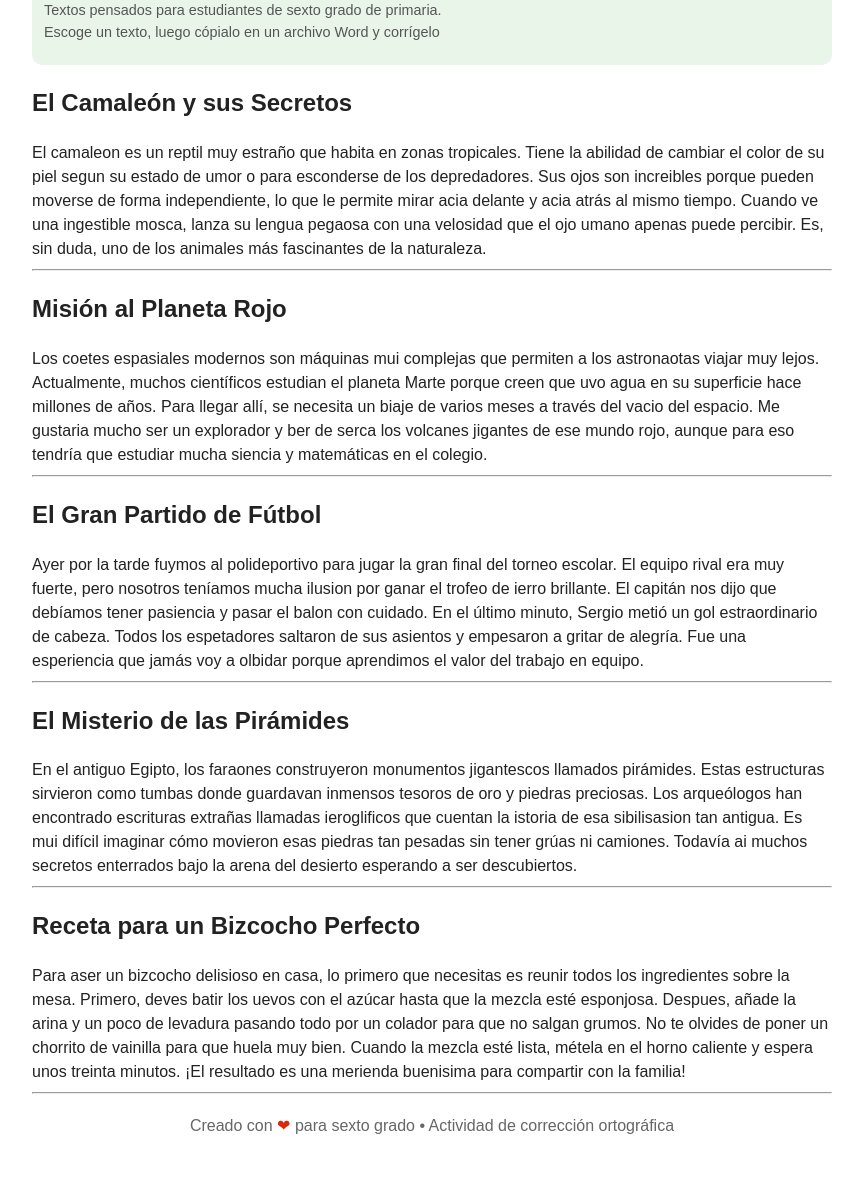
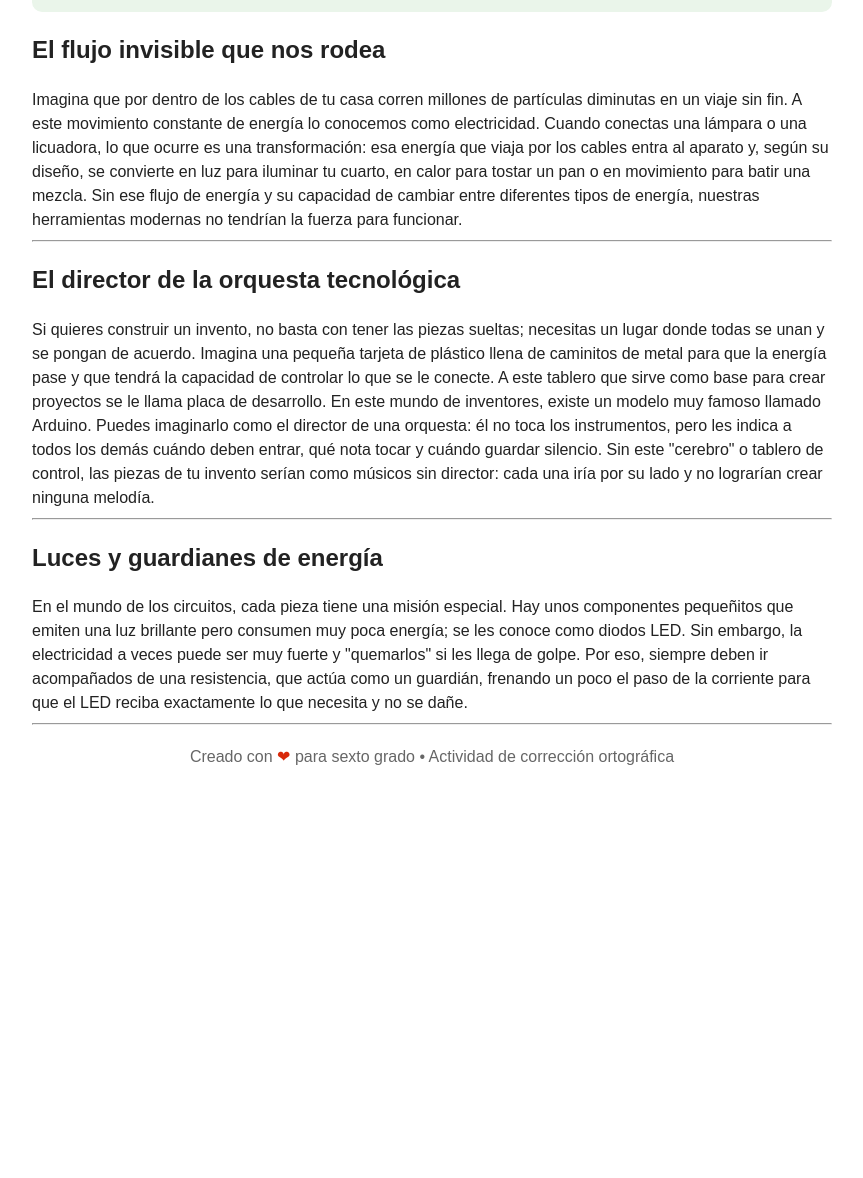
Before and after one commit to CRYPTO-YISUS/RFM, a plain HTML site: page index.html in a window 1280 px wide. Shown: the part 110-1288 px from the top of the page, without its empty margins (208-1071 px from the left). After the commit the page ends 919 px from the top, so only its background shows below. Drawn offline with Linux system fonts and the light colour scheme.

Commit message:
actualizacion:texto basico de electronica

```diff
--- a/index.html
+++ b/index.html
@@ -3,7 +3,7 @@
 <head>
   <meta charset="utf-8">
   <meta name="viewport" content="width=device-width,initial-scale=1">
-  <title>Corrección ortográfica - 6° de primaria</title>
+  <title>Exploradores de la Electrónica</title>
   <style>
     body{font-family: Arial, sans-serif;max-width:800px;margin:24px auto;padding:16px;line-height:1.5;color:#222}
     header{background:#eaf5ea;padding:12px;border-radius:10px;margin-bottom:16px}
@@ -18,43 +18,28 @@
 </head>
 <body>
   <header>
-    <h1>Textos para corregir</h1>
-    <p class="nota">Textos pensados para estudiantes de sexto grado de primaria.<br>
-        Escoge un texto, luego cópialo en un archivo Word y corrígelo</p>
+    <h1>Exploradores de la Electrónica</h1>
+    <p class="nota"></p>
   </header>
 
   <section>
-    <h2>El Camaleón y sus Secretos</h2>
-    El camaleon es un reptil muy estraño que habita en zonas tropicales. Tiene la abilidad de cambiar el color de su piel segun su estado de umor o para esconderse de los depredadores. Sus ojos son increibles porque pueden moverse de forma independiente, lo que le permite mirar acia delante y acia atrás al mismo tiempo. Cuando ve una ingestible mosca, lanza su lengua pegaosa con una velosidad que el ojo umano apenas puede percibir. Es, sin duda, uno de los animales más fascinantes de la naturaleza.
+    <h2>El flujo invisible que nos rodea</h2>
+    Imagina que por dentro de los cables de tu casa corren millones de partículas diminutas en un viaje sin fin. A este movimiento constante de energía lo conocemos como electricidad. Cuando conectas una lámpara o una licuadora, lo que ocurre es una transformación: esa energía que viaja por los cables entra al aparato y, según su diseño, se convierte en luz para iluminar tu cuarto, en calor para tostar un pan o en movimiento para batir una mezcla. Sin ese flujo de energía y su capacidad de cambiar entre diferentes tipos de energía, nuestras herramientas modernas no tendrían la fuerza para funcionar.
   </section>
-
   <hr>
 
   <section>
-    <h2>Misión al Planeta Rojo</h2>
-    Los coetes espasiales modernos son máquinas mui complejas que permiten a los astronaotas viajar muy lejos. Actualmente, muchos científicos estudian el planeta Marte porque creen que uvo agua en su superficie hace millones de años. Para llegar allí, se necesita un biaje de varios meses a través del vacio del espacio. Me gustaria mucho ser un explorador y ber de serca los volcanes jigantes de ese mundo rojo, aunque para eso tendría que estudiar mucha siencia y matemáticas en el colegio.
+    <h2>El director de la orquesta tecnológica</h2>
+    Si quieres construir un invento, no basta con tener las piezas sueltas; necesitas un lugar donde todas se unan y se pongan de acuerdo. Imagina una pequeña tarjeta de plástico llena de caminitos de metal para que la energía pase y que tendrá la capacidad de controlar lo que se le conecte. A este tablero que sirve como base para crear proyectos se le llama placa de desarrollo.
+    En este mundo de inventores, existe un modelo muy famoso llamado Arduino. Puedes imaginarlo como el director de una orquesta: él no toca los instrumentos, pero les indica a todos los demás cuándo deben entrar, qué nota tocar y cuándo guardar silencio. Sin este "cerebro" o tablero de control, las piezas de tu invento serían como músicos sin director: cada una iría por su lado y no lograrían crear ninguna melodía.
   </section>
-
   <hr>
 
   <section>
-    <h2>El Gran Partido de Fútbol</h2>
-    Ayer por la tarde fuymos al polideportivo para jugar la gran final del torneo escolar. El equipo rival era muy fuerte, pero nosotros teníamos mucha ilusion por ganar el trofeo de ierro brillante. El capitán nos dijo que debíamos tener pasiencia y pasar el balon con cuidado. En el último minuto, Sergio metió un gol estraordinario de cabeza. Todos los espetadores saltaron de sus asientos y empesaron a gritar de alegría. Fue una esperiencia que jamás voy a olbidar porque aprendimos el valor del trabajo en equipo.
+    <h2> Luces y guardianes de energía</h2>
+    En el mundo de los circuitos, cada pieza tiene una misión especial. Hay unos componentes pequeñitos que emiten una luz brillante pero consumen muy poca energía; se les conoce como diodos LED. Sin embargo, la electricidad a veces puede ser muy fuerte y "quemarlos" si les llega de golpe. Por eso, siempre deben ir acompañados de una resistencia, que actúa como un guardián, frenando un poco el paso de la corriente para que el LED reciba exactamente lo que necesita y no se dañe.
   </section>
 
-  <hr>
-
-  <section>
-    <h2>El Misterio de las Pirámides</h2>
-    En el antiguo Egipto, los faraones construyeron monumentos jigantescos llamados pirámides. Estas estructuras sirvieron como tumbas donde guardavan inmensos tesoros de oro y piedras preciosas. Los arqueólogos han encontrado escrituras extrañas llamadas ieroglificos que cuentan la istoria de esa sibilisasion tan antigua. Es mui difícil imaginar cómo movieron esas piedras tan pesadas sin tener grúas ni camiones. Todavía ai muchos secretos enterrados bajo la arena del desierto esperando a ser descubiertos.
-  </section>
-
-  <hr>
-
-  <section>
-    <h2>Receta para un Bizcocho Perfecto</h2>
-    Para aser un bizcocho delisioso en casa, lo primero que necesitas es reunir todos los ingredientes sobre la mesa. Primero, deves batir los uevos con el azúcar hasta que la mezcla esté esponjosa. Despues, añade la arina y un poco de levadura pasando todo por un colador para que no salgan grumos. No te olvides de poner un chorrito de vainilla para que huela muy bien. Cuando la mezcla esté lista, métela en el horno caliente y espera unos treinta minutos. ¡El resultado es una merienda buenisima para compartir con la familia!
-  </section>
 
   <hr>
 
```
